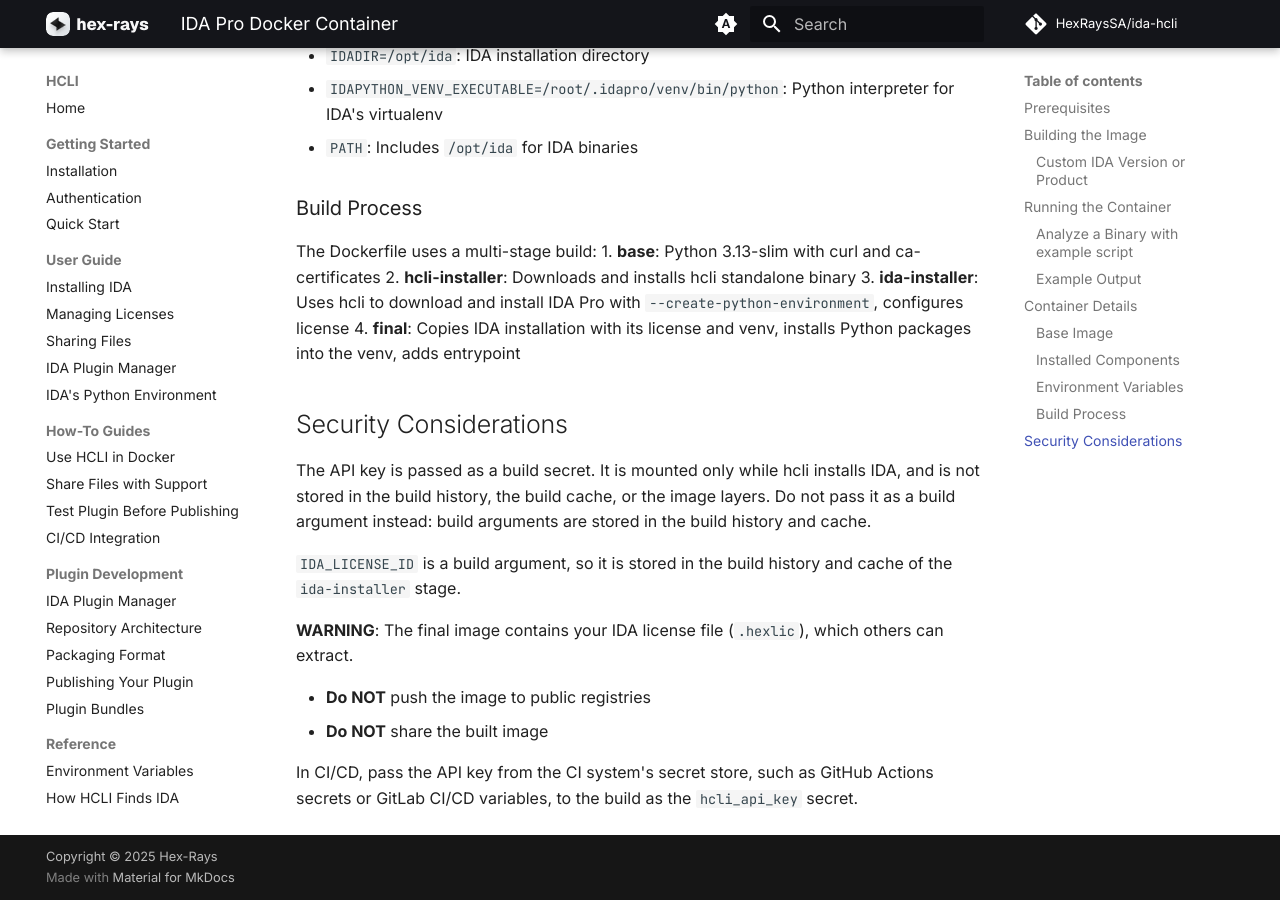
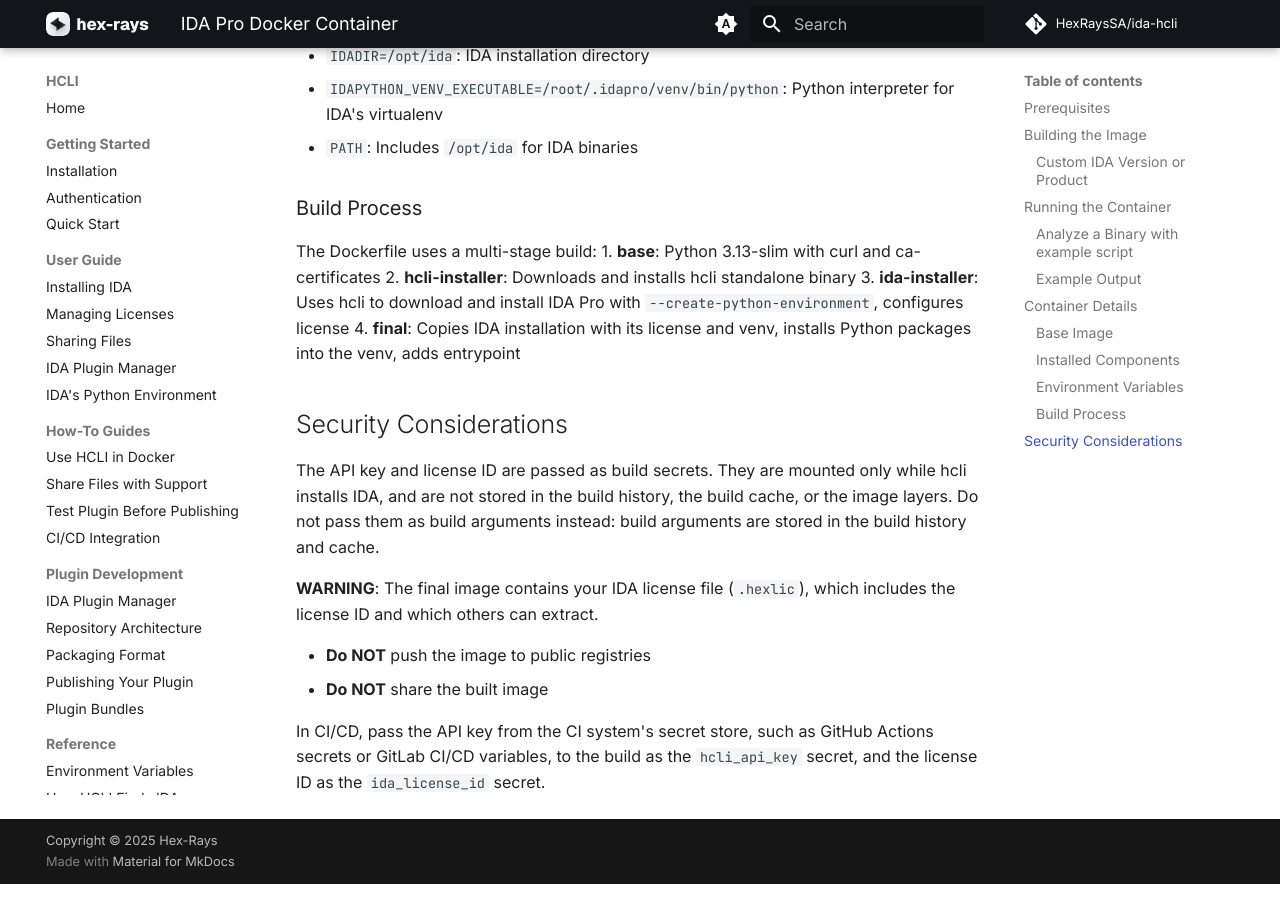
Before and after one commit to HexRaysSA/ida-hcli, an MkDocs documentation site: the page built from docs/advanced/docker/README.md, in a window 1280 px wide and 900 px high, scrolled down 2496 px. Built offline with MkDocs 1.6.1 and Material for MkDocs 9.7.7, drawn with Linux system fonts in a browser that asks for light colours; comment, search, counter and statistics services are not loaded; some of the changed text lies outside the part shown.

Commit message:
docs(docker): pass the license ID as a build secret
The license ID was a build argument, so it was stored in the build history
and cache of the ida-installer stage. Pass it as the ida_license_id build
secret, like the API key.

Co-Authored-By: Claude Opus 5.5 <noreply@anthropic.com>
Claude-Session: https://claude.ai/code/session_01FYvq4HRJHJAcQQ8zFAwzi2

````diff
--- a/docs/advanced/docker/README.md
+++ b/docs/advanced/docker/README.md
@@ -16,12 +16,12 @@ Use `docker` or `podman`:
 ```bash
 docker build \
   --secret id=hcli_api_key,env=HCLI_API_KEY \
-  --build-arg IDA_LICENSE_ID="${IDA_LICENSE_ID}" \
+  --secret id=ida_license_id,env=IDA_LICENSE_ID \
   -t ida-pro:latest \
   .
 ```
 
-The API key is passed as a build secret, which reads it from the `HCLI_API_KEY` environment variable.
+The API key and license ID are passed as build secrets, which read them from the `HCLI_API_KEY` and `IDA_LICENSE_ID` environment variables.
 
 The image is built for the architecture of the build host: `linux/amd64` on x86_64 hosts and `linux/arm64` on ARM64 hosts such as Apple Silicon Macs. To build for another architecture, add `--platform=linux/amd64` or `--platform=linux/arm64`; the build then runs under emulation.
 
@@ -34,17 +34,17 @@ You can customize the IDA version and product using additional build arguments:
 ```bash
 podman build \
   --secret id=hcli_api_key,env=HCLI_API_KEY \
-  --build-arg IDA_LICENSE_ID="${IDA_LICENSE_ID}" \
+  --secret id=ida_license_id,env=IDA_LICENSE_ID \
   --build-arg IDA_DOWNLOAD_ID="ida-pro:9.5" \
   -t ida-pro:9.5 \
   .
 ```
 
-Build secret:
+Build secrets:
 - `hcli_api_key` (required): Your Hex-Rays API key
+- `ida_license_id` (required): Your IDA Pro license ID
 
 Available build arguments:
-- `IDA_LICENSE_ID` (required): Your IDA Pro license ID
 - `IDA_DOWNLOAD_ID` (optional): Tag or download ID of the IDA installer (default: `ida-pro:latest`)
   - A tag such as `ida-pro:latest` or `ida-pro:9.5` selects the Linux installer for the image architecture
   - A full download ID must be a Linux installer (`.run` file) for the image architecture: `x64linux` for `linux/amd64`, `armlinux` for `linux/arm64`, for example `release/9.5/ida-pro/ida-pro_95_armlinux.run`
@@ -103,13 +103,11 @@ The Dockerfile uses a multi-stage build:
 
 ## Security Considerations
 
-The API key is passed as a build secret. It is mounted only while hcli installs IDA, and is not stored in the build history, the build cache, or the image layers. Do not pass it as a build argument instead: build arguments are stored in the build history and cache.
+The API key and license ID are passed as build secrets. They are mounted only while hcli installs IDA, and are not stored in the build history, the build cache, or the image layers. Do not pass them as build arguments instead: build arguments are stored in the build history and cache.
 
-`IDA_LICENSE_ID` is a build argument, so it is stored in the build history and cache of the `ida-installer` stage.
-
-**WARNING**: The final image contains your IDA license file (`.hexlic`), which others can extract.
+**WARNING**: The final image contains your IDA license file (`.hexlic`), which includes the license ID and which others can extract.
 
 - **Do NOT** push the image to public registries
 - **Do NOT** share the built image
 
-In CI/CD, pass the API key from the CI system's secret store, such as GitHub Actions secrets or GitLab CI/CD variables, to the build as the `hcli_api_key` secret.
+In CI/CD, pass the API key from the CI system's secret store, such as GitHub Actions secrets or GitLab CI/CD variables, to the build as the `hcli_api_key` secret, and the license ID as the `ida_license_id` secret.
````
Also changed, not shown: 1 other file.
